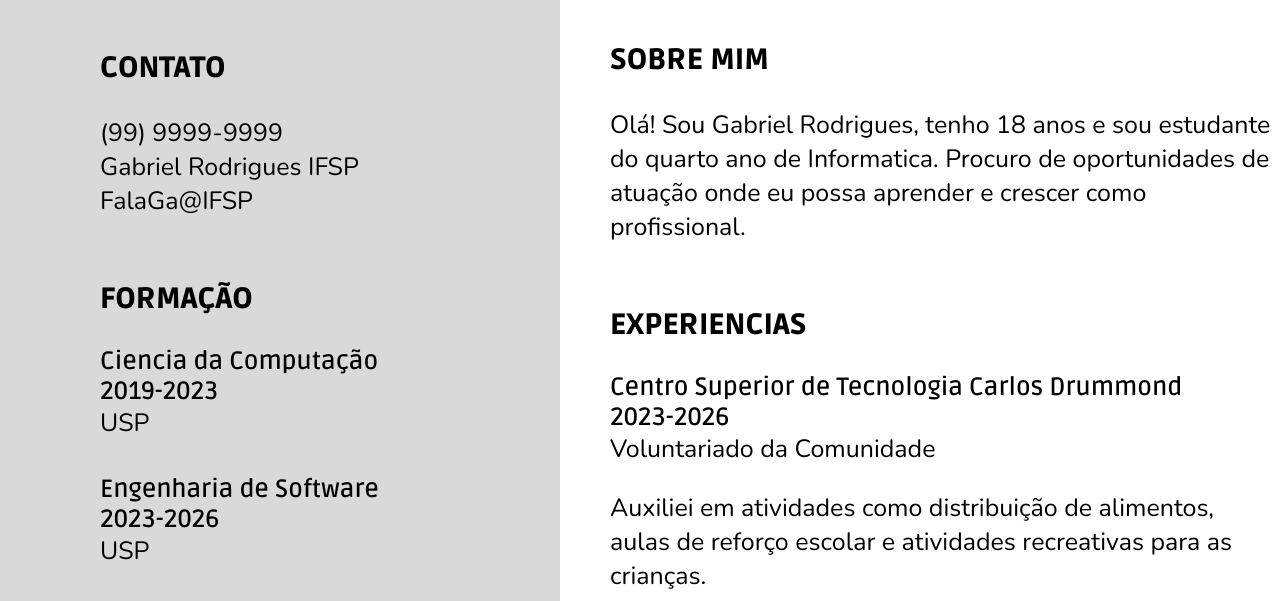
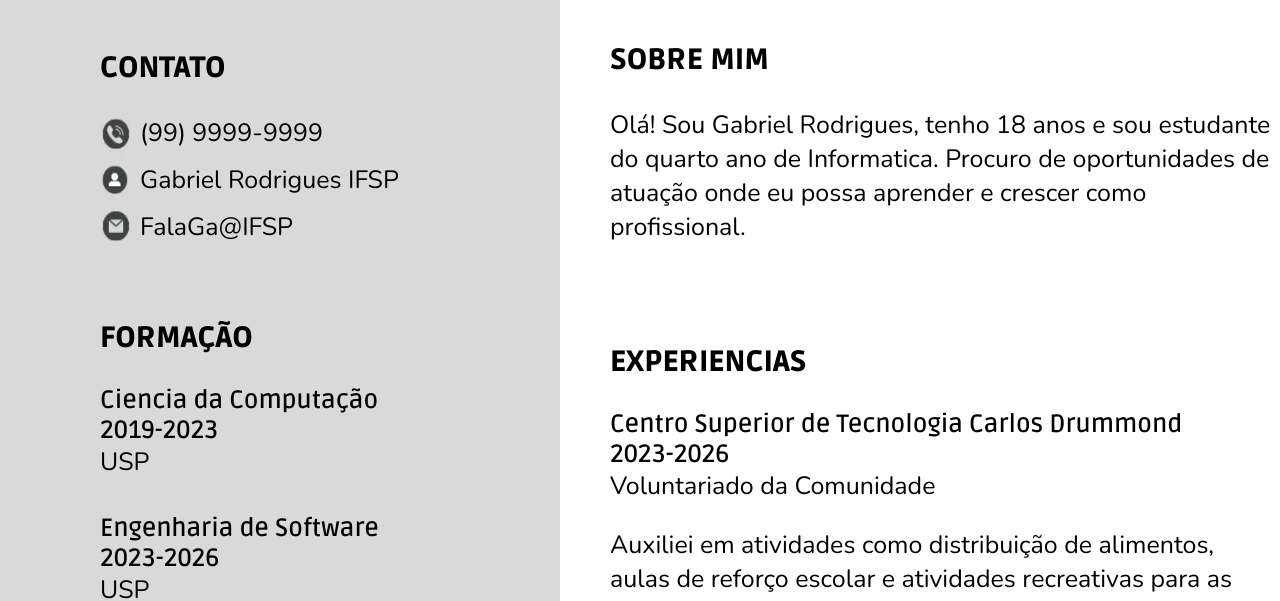
Before and after one commit to RodGabrielcods/Web-Java, a plain HTML site: page index.html in a window 1280 px wide. Shown: the part 478-1079 px from the top of the page. Drawn offline with nearby package versions, Linux system fonts and the light colour scheme.

Commit message:
Add dos icones

```diff
--- a/estilo.css
+++ b/estilo.css
@@ -41,8 +41,21 @@
     font-size: 25px;
 }
 
+.icones{
+    display: flex;
+}
+
+.cont{
+    margin-bottom: 13px;
+    padding-left: 10px;
+}
+
 .fim{
     padding-bottom: 100px;
+}
+
+.work{
+    padding-top: 37px;
 }
 
 h1{
--- a/index.html
+++ b/index.html
@@ -18,12 +18,19 @@
 
     <div class="container">
         <div class="fim esquerda">
-                <img src="https://encrypted-tbn0.gstatic.com/images?q=tbn:ANd9GcQSGnBWVS_NqBo3jKCaJxBm723pP-_swcpFAJs-qLbVtvCl94Gaxf5bfnV7hdt-lur2W24&usqp=CAU"  width="360" height="335" alt="">
+            <img src="https://encrypted-tbn0.gstatic.com/images?q=tbn:ANd9GcQSGnBWVS_NqBo3jKCaJxBm723pP-_swcpFAJs-qLbVtvCl94Gaxf5bfnV7hdt-lur2W24&usqp=CAU"
+                width="360" height="335" alt="">
 
             <h3 class="titulo">CONTATO</h3>
-                <p class="exp">(99) 9999-9999</p>
-                <p class="exp">Gabriel Rodrigues IFSP</p>
-                <p class="exp">FalaGa@IFSP</p>
+
+            <div class="icones">
+                <img src="img/icones.png" width="30px" height="125px" alt="icones">
+                <div>
+                    <p class="exp cont">(99) 9999-9999</p>
+                    <p class="exp cont">Gabriel Rodrigues IFSP</p>
+                    <p class="exp cont">FalaGa@IFSP</p>
+                </div>
+            </div>
 
             <br>
 
@@ -63,10 +70,11 @@
 
             <div clas="experiencias">
                 <br>
-                <h3 class="titulo">EXPERIENCIAS</h3>
+                <h3 class="titulo work">EXPERIENCIAS</h3>
                 <p class="sub">Centro Superior de Tecnologia Carlos Drummond <br> 2023-2026</p>
                 <p class="exp">Voluntariado da Comunidade</p>
-                <p>Auxiliei em atividades como distribuição de alimentos, aulas de reforço escolar e atividades recreativas para as crianças.</p>
+                <p>Auxiliei em atividades como distribuição de alimentos, aulas de reforço escolar e atividades
+                    recreativas para as crianças.</p>
 
                 <p class="sub">Centro Universitário de Belo Horizonte<br> 2026-2028</p>
                 <p class="exp">Arrumar todos os computadores e impressoras</p>
@@ -74,7 +82,8 @@
 
                 <p class="sub">USP<br> 2028-2030</p>
                 <p class="exp">Gestor de BD</p>
-                <p>Desenvolvi habilidades em organização, atendimento ao cliente e gestão de documentos. Atuei de forma proativa nos trabalhos em equipe.</p>
+                <p>Desenvolvi habilidades em organização, atendimento ao cliente e gestão de documentos. Atuei de forma
+                    proativa nos trabalhos em equipe.</p>
             </div>
         </div>
     </div>
```
Also changed, not shown: img/icones.png (added). Lines whose indentation alone changed are shown as unchanged.
